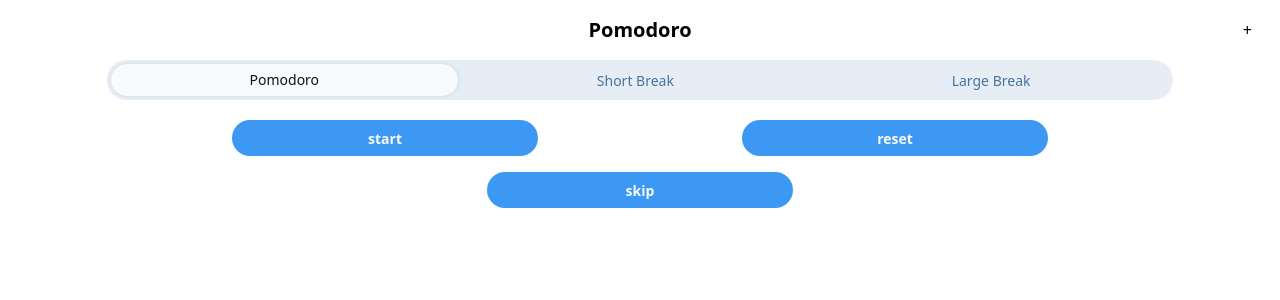
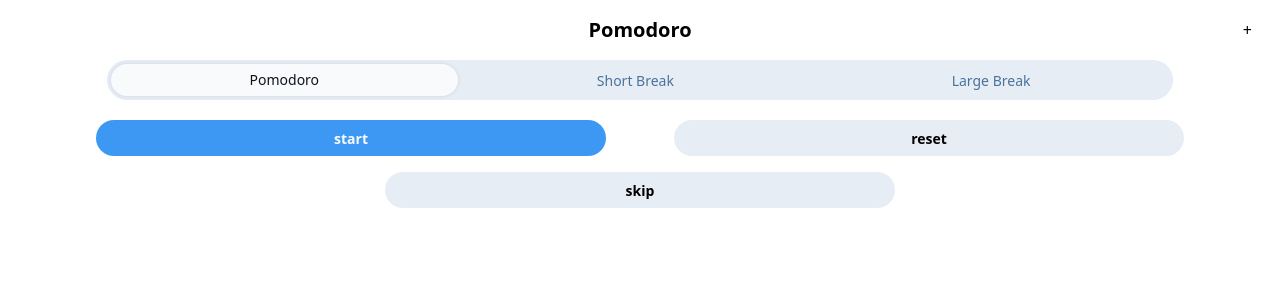
Before and after one commit to AxelRuLo/pomodoroFrontend, a React (Vite) app: page / in a window 1280 px wide. Shown: the top 300 px of the page. Built offline with nearby package versions, Linux system fonts and the light colour scheme.

Commit message:
[IMP] timerScreen: buttonTimer bg-color
- bg color changed by light blue

```diff
--- a/src/presentation/screens/timerScreen/TimerScreen.tsx
+++ b/src/presentation/screens/timerScreen/TimerScreen.tsx
@@ -28,6 +28,7 @@ const TimerScreen = () => {
         >
           <div className="h-9 flex flex-row justify-evenly">
             <ButtonTimer
+              bgColor="bg-[#3d98f4]"
               title={titleButtonStartPause}
               handleClick={handleStartPauseButton}
             />
--- a/src/presentation/screens/timerScreen/components/ButtonTimer.tsx
+++ b/src/presentation/screens/timerScreen/components/ButtonTimer.tsx
@@ -1,13 +1,16 @@
 interface Props {
   title: string;
+  bgColor?: string;
   handleClick: () => void;
 }
 
-const ButtonTimer = ({ title, handleClick }: Props) => {
+const ButtonTimer = ({ title, bgColor, handleClick }: Props) => {
   return (
     <button
       onClick={handleClick}
-      className="cursor-pointer items-center justify-center rounded-full w-3/12 min-w-[105px] bg-[#3d98f4] text-slate-50 text-sm font-bold leading-normal"
+      className={`cursor-pointer items-center justify-center rounded-full w-5/12 min-w-[105px]
+        ${bgColor ? `${bgColor} text-slate-50` : "bg-[#e7edf4]"}
+          text-sm font-bold leading-normal`}
     >
       {title}
     </button>
```
